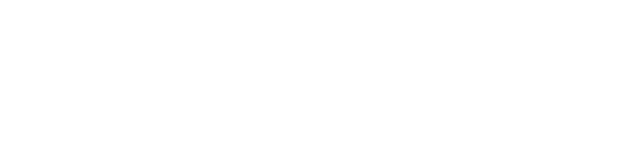
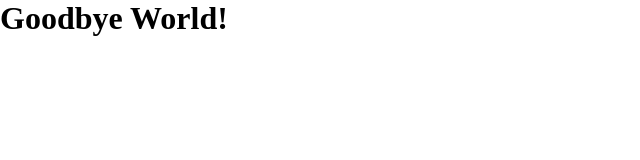
Before and after one commit to Anibladze1/test_sk1, a plain HTML site: page index.html in a window 1280 px wide. Shown: the whole page, without its empty margins (0-640 px from the left). Drawn offline with Linux system fonts and the light colour scheme.

Commit message:
changes by me

```diff
--- a/index.html
+++ b/index.html
@@ -7,6 +7,6 @@
     <title>Document</title>
 </head>
 <body>
-
+    <h1>Goodbye World!</h1>
 </body>
 </html>
--- a/style.css
+++ b/style.css
@@ -1,3 +1,4 @@
 * {
     box-sizing: border-box;
+    margin: auto;
 }
```
